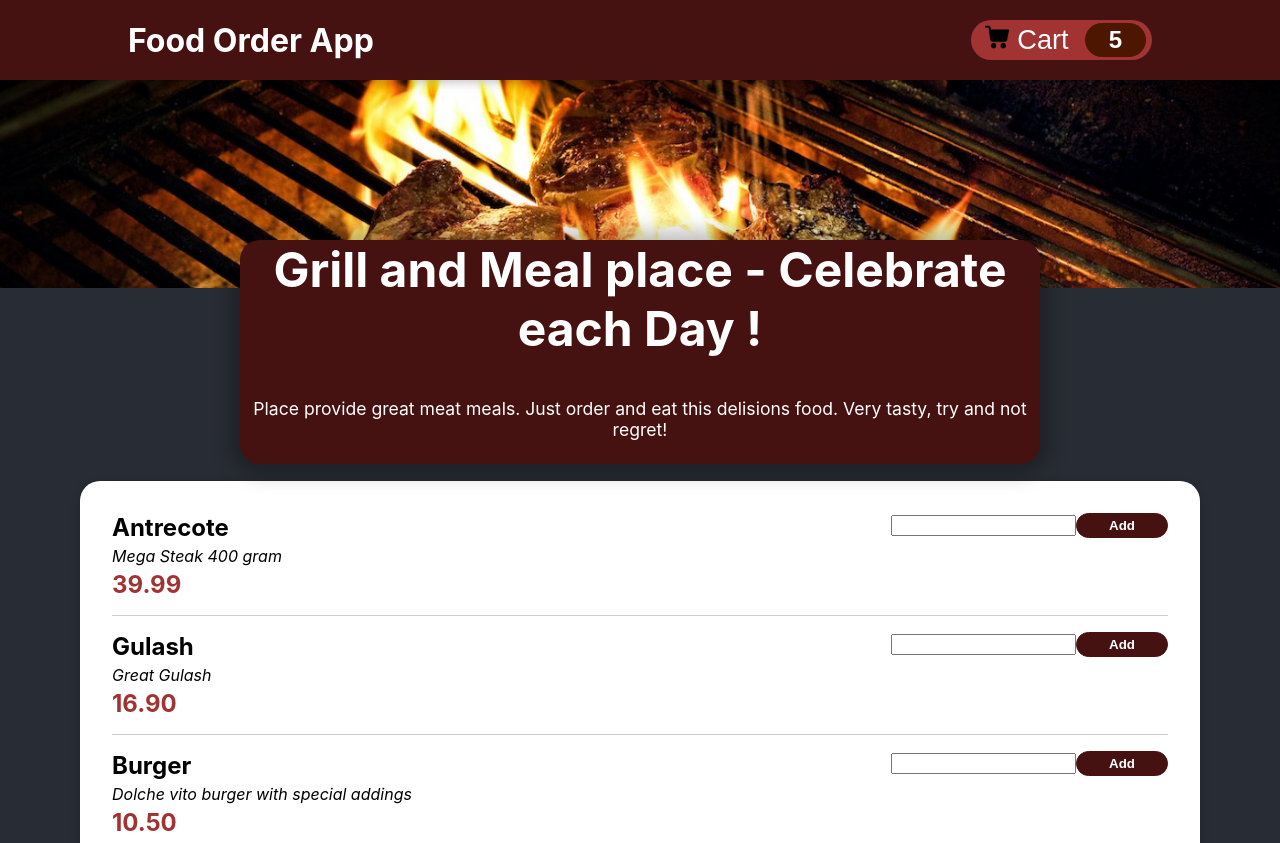
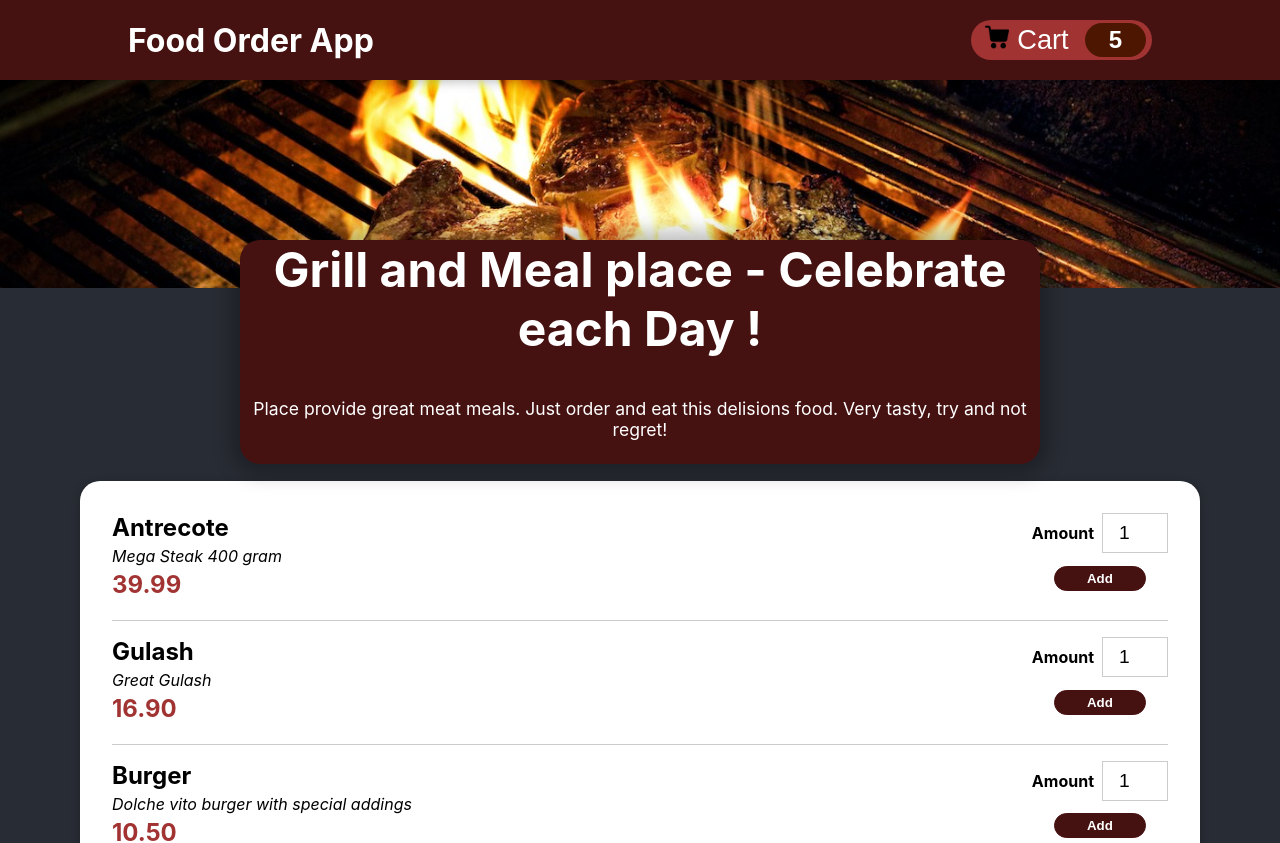
Before and after one commit to michael-ryk/p-food-order, a React (Create React App) app: page / in a window 1280 px wide. Shown: the top 843 px of the page. Built offline with nearby package versions, Linux system fonts and the light colour scheme.

Commit message:
Add order quantity form with button

```diff
--- a/src/components/Food/FoodItem/FoodItemForm.jsx
+++ b/src/components/Food/FoodItem/FoodItemForm.jsx
@@ -1,10 +1,18 @@
 import classes from './FoodItemForm.module.css';
+import Input from '../../UI/Input';
 
 const FoodItemForm = props => {
 
 return (
   <form className={classes.form}>
-    <input />
+    <Input label='Amount' input={{
+      id: 'amount',
+      type: 'number',
+      min: '1',
+      max: '5',
+      step: '1',
+      defaultValue: '1'
+    }}/>
     <button>Add</button>
   </form>
 );
--- a/src/components/Food/FoodItem/FoodItemForm.module.css
+++ b/src/components/Food/FoodItem/FoodItemForm.module.css
@@ -1,9 +1,10 @@
 .form {
-  text-align: right;
+  text-align: center;
 }
 
 .form button {
   cursor: pointer;
+  margin: 0.8rem auto;
   background-color: #461111;
   border: 1px solid #461111;
   color: white;
--- /dev/null
+++ b/src/components/UI/Input.jsx
@@ -0,0 +1,12 @@
+import classes from './Input.module.css';
+
+const Input = (props) => {
+  return (
+    <div className={classes.input}>
+      <label htmlFor={props.input.id}>{props.label} </label>
+      <input id={props.input.id} {...props.input} />
+    </div>
+  );
+};
+
+export default Input;
--- /dev/null
+++ b/src/components/UI/Input.module.css
@@ -0,0 +1,16 @@
+.input {
+  display: flex;
+  align-items: center;
+}
+
+.input label {
+  font-weight: bold;
+  margin-right: 0.5rem;
+}
+
+.input input {
+  width: 2rem;
+  border: 1px solid #ccc;
+  padding: 0.5rem 1rem;
+  font-size: 1.2rem;
+}
```
